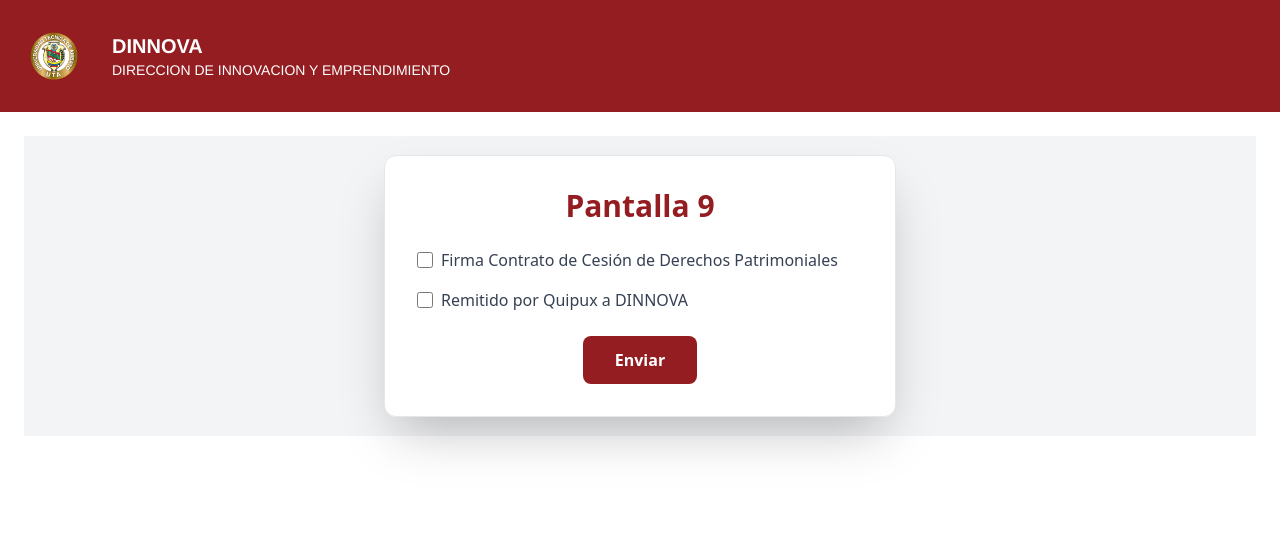
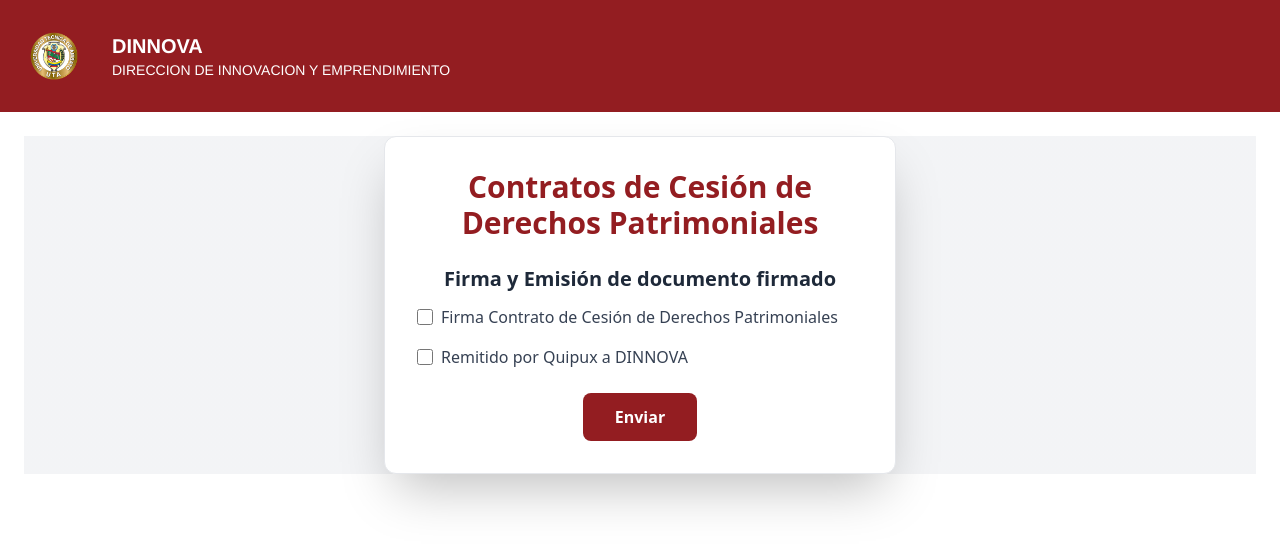
Before and after one commit to Dionisio202/ReporteOffice, a React (Vite) app: page /Formulario9 in a window 1280 px wide. Shown: the top 548 px of the page. Built offline with nearby package versions, Linux system fonts and the light colour scheme; no server answers.

Commit message:
Form 9 texto proceso

```diff
--- a/src/components/formularios/formulario8.tsx
+++ b/src/components/formularios/formulario8.tsx
@@ -20,7 +20,7 @@ export default function MemoCodeForm() {
     <CardContainer title="Contratos de Cesión de Derechos Patrimoniales">
       <form onSubmit={handleSubmit} className="flex flex-col space-y-4">
         <Title
-          text="Revisión Firma de Rector"
+          text="Solicitud para Firma de Rector"
           className="text-center text-gray-800 mb-3 text-lg"
         />
         <div>
--- a/src/components/formularios/formulario9.tsx
+++ b/src/components/formularios/formulario9.tsx
@@ -2,7 +2,7 @@ import React, { useState } from "react";
 import CardContainer from "./components/CardContainer";
 import Checkbox from "./components/Checkbox";
 import { BonitaUtilities } from "../bonita/bonita-utilities";
-
+import Title from "./components/TitleProps";
 const Formulario9: React.FC = () => {
   const [checkedState, setCheckedState] = useState({
     checkbox1: false,
@@ -22,8 +22,12 @@ const Formulario9: React.FC = () => {
   };
 
   return (
-    <CardContainer title="Pantalla 9">
+    <CardContainer title="Contratos de Cesión de Derechos Patrimoniales">
       {/* Sección de Checkbox */}
+      <Title
+          text="Firma y Emisión de documento firmado"
+          className="text-center text-gray-800 mb-3 text-lg"
+        />
       <div className="flex flex-col space-y-4">
         <Checkbox
           label="Firma Contrato de Cesión de Derechos Patrimoniales"
```
